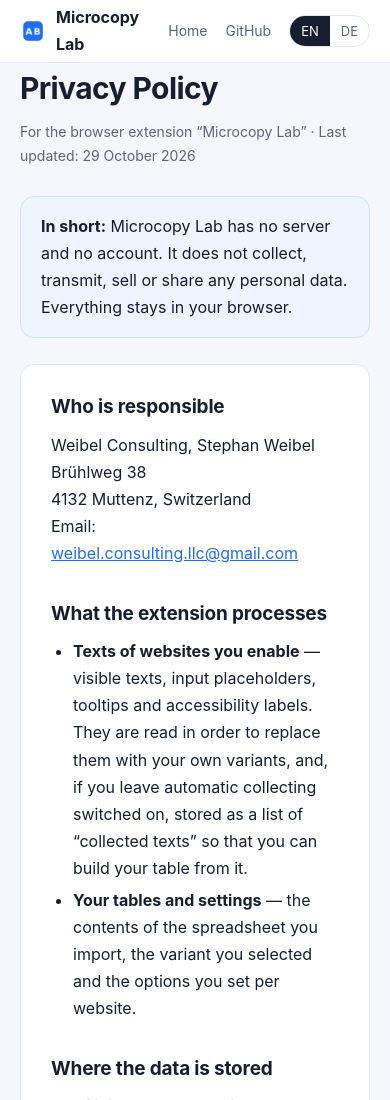
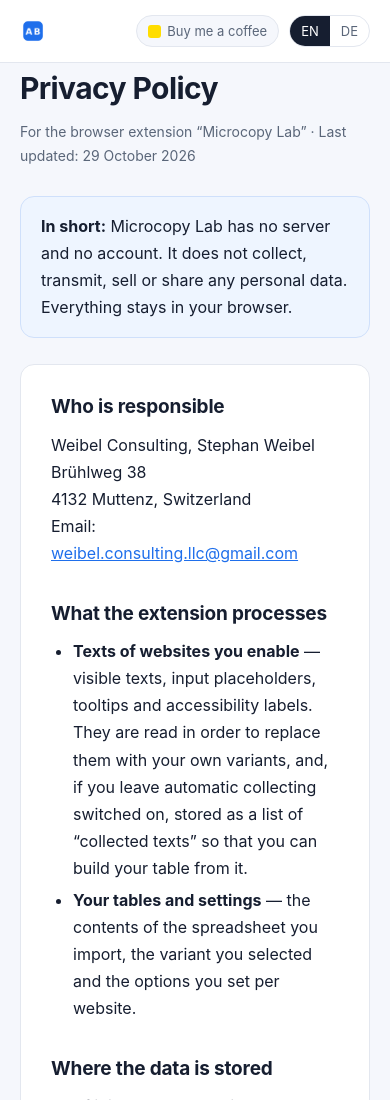
Before and after one commit to StephanSX/microcopy-lab, a browser extension: page docs/privacy.html in a window 390 px wide. Shown: the top 1100 px of the page. Drawn offline with Linux system fonts and the light colour scheme.

Commit message:
Put the coffee link in the top bar as well
Same pill as in the footer, next to the language switch. On phones the
brand wordmark and the plain nav links give way to it so the bar still
fits on one line.

```diff
--- a/docs/privacy.html
+++ b/docs/privacy.html
@@ -19,7 +19,14 @@
   header .wrap{display:flex;align-items:center;gap:14px;height:62px}
   .brand{display:flex;align-items:center;gap:10px;font-weight:700;text-decoration:none;color:inherit}
   .brand img{width:26px;height:26px;border-radius:7px}
-  nav{margin-left:auto;display:flex;align-items:center;gap:18px;font-size:14px}
+  nav{margin-left:auto;display:flex;align-items:center;gap:16px;font-size:14px}
+  header .coffee{font-size:13px;padding:4px 11px}
+  @media (max-width:620px){ nav a[data-hide]{display:none} }
+  @media (max-width:600px){
+    .brand span{display:none}
+    nav a:not(.coffee){display:none}
+    nav{gap:10px}
+  }
   nav a{color:var(--muted);text-decoration:none}
   .lang{display:flex;border:1px solid var(--line);border-radius:999px;overflow:hidden}
   .lang button{border:0;background:transparent;padding:4px 11px;font:inherit;font-size:13px;cursor:pointer;color:var(--muted)}
@@ -50,10 +57,11 @@
 
 <header>
   <div class="wrap">
-    <a class="brand" href="index.html"><img src="assets/icon.png" alt="">Microcopy Lab</a>
+    <a class="brand" href="index.html"><img src="assets/icon.png" alt=""><span>Microcopy Lab</span></a>
     <nav>
       <a href="index.html" data-t="navHome">Home</a>
-      <a href="https://github.com/StephanSX/microcopy-lab">GitHub</a>
+      <a href="https://github.com/StephanSX/microcopy-lab" data-hide>GitHub</a>
+      <a class="coffee" href="https://buymeacoffee.com/stephanweibel" data-t="footCoffee">Buy me a coffee</a>
       <span class="lang">
         <button type="button" data-lang="en" aria-pressed="true">EN</button>
         <button type="button" data-lang="de" aria-pressed="false">DE</button>
```
Also changed, not shown: docs/index.html (+11 -3 lines).
